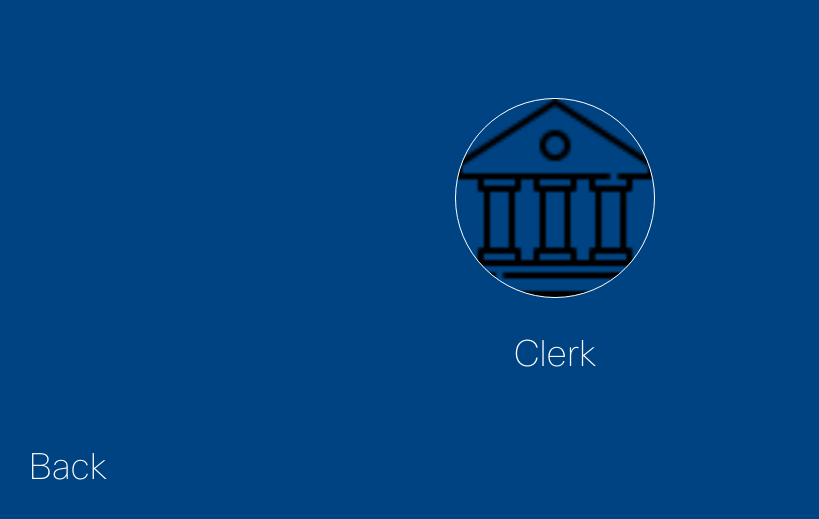
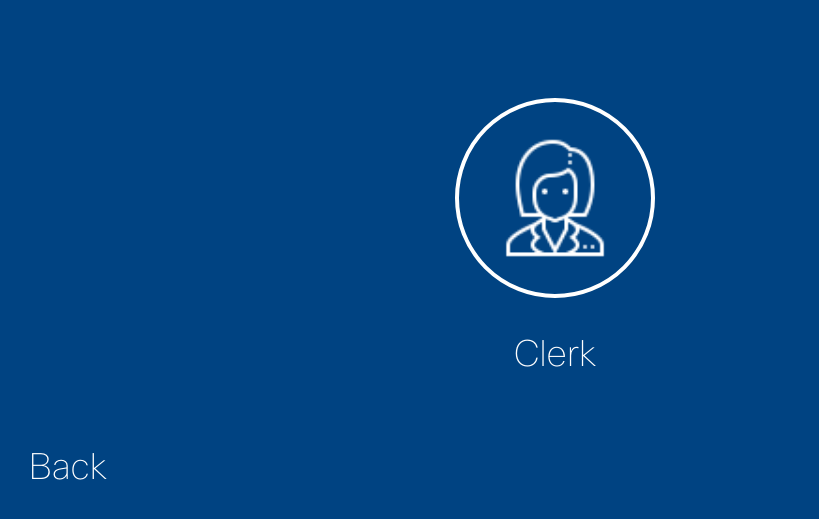
Before and after one commit to btretler/btretler.github.io, a plain HTML site: page index.html in a window 1280 px wide. Both pictures are taken after a click on the element "Touch to start". Shown: the part 253-772 px from the top of the page, without its empty margins (85-904 px from the left). Drawn offline with Linux system fonts and the light colour scheme.

Commit message:
Updated Icons and SIP Address

```diff
--- a/assets/style.css
+++ b/assets/style.css
@@ -93,16 +93,17 @@ button {
 }
 
 .avatar {
-  border: 1px solid white;
+  border: 4px solid white;
   border-radius: 50%;
   height: 200px;
   width: 200px;
   margin: 1em 0;
   background-position: center center;
-  background-size: cover;
+  background-size: 150px 150px;
+  background-repeat: no-repeat;
 }
 
-.Clerk .avatar { background-image: url('./images/court.png'); }
+.Clerk .avatar { background-image: url('./images/businesswoman.png'); }
 .Advice .avatar { background-image: url('./images/avatar2.jpg'); }
 .Credit .avatar { background-image: url('./images/ahauge.png'); }
 
--- a/src/main.js
+++ b/src/main.js
@@ -19,7 +19,8 @@ function setup() {
       this.currentLanguage = current;
     },
     services: [
-      { url: 'sip:brian.tretler@corebts.webex.com', name: 'Clerk' },
+      { url: 'sip:webexuser@countyofgloucester.calls.webex.com', name: 'Clerk' },
+      // 'sip:brian.tretler@corebts.webex.com'
     ],
   });
 
```
Also changed, not shown: assets/images/businesswoman.png (added).
